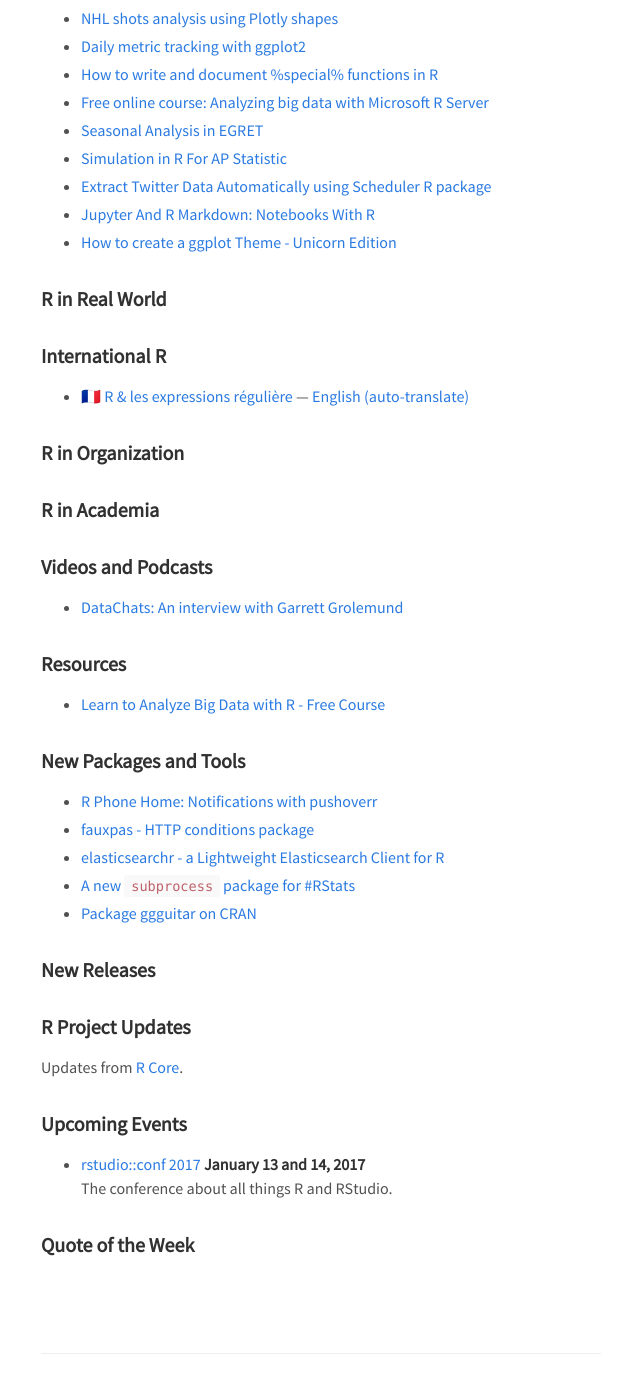
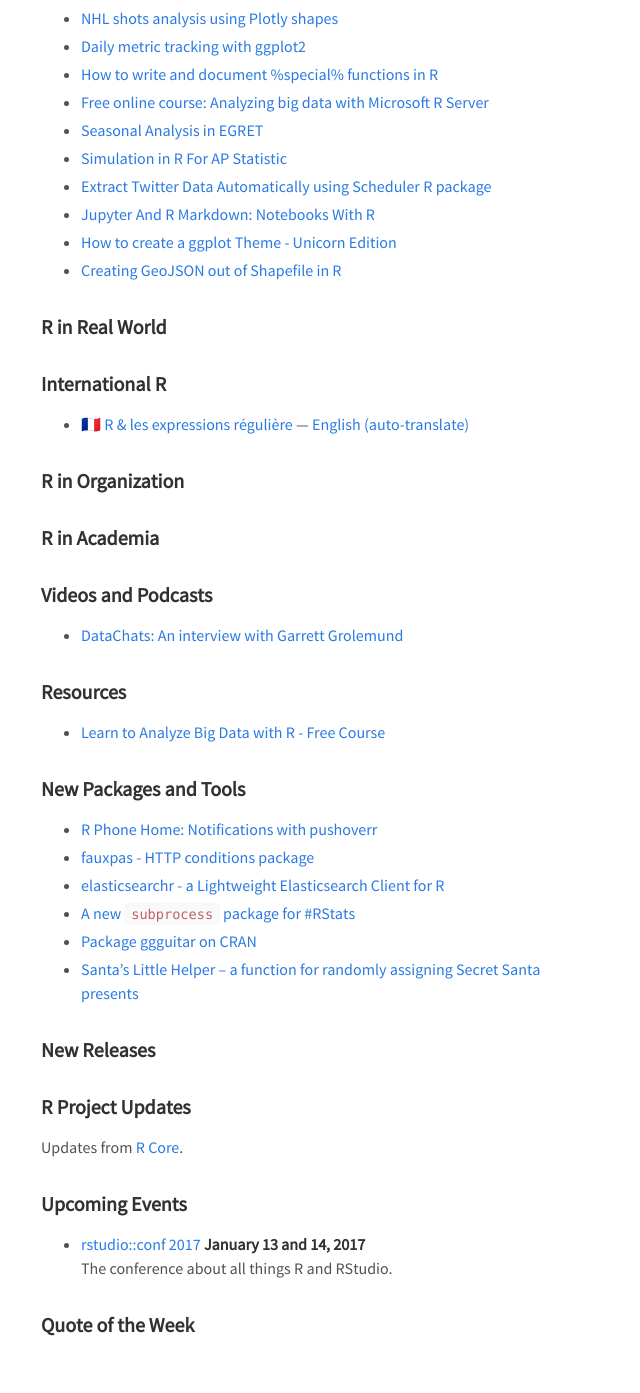
Before and after one commit to rweekly/rweekly.org, a Jekyll site: the page built from draft.md, in a window 1280 px wide and 1400 px high, scrolled down 381 px. Shown: the top 1393 px of the window, without its empty margins (319-959 px from the left). Built offline with Jekyll 4.4.1, drawn with Linux system fonts in a browser that asks for light colours; emoji names are drawn with the system emoji font; comment, search, counter and statistics services are not loaded.

Commit message:
Update draft.md

```diff
--- a/draft.md
+++ b/draft.md
@@ -22,6 +22,7 @@
 + [Extract Twitter Data Automatically using Scheduler R package](http://datascienceplus.com/extract-twitter-data-automatically-using-scheduler-r-package/)
 + [Jupyter And R Markdown: Notebooks With R](https://www.datacamp.com/community/blog/jupyter-notebook-r)
 + [How to create a ggplot Theme - Unicorn Edition](http://flovv.github.io/unicorn_ggplot_theme/)
++ [Creating GeoJSON out of Shapefile in R](https://blog.exploratory.io/creating-geojson-out-of-shapefile-in-r-40bc0005857d#.ykuv4dig6)
 
 
 
@@ -58,6 +59,7 @@
 + [elasticsearchr - a Lightweight Elasticsearch Client for R](https://alexioannides.com/2016/11/28/elasticsearchr-a-lightweight-elasticsearch-client-for-r/)
 + [A new `subprocess` package for #RStats](https://www.r-bloggers.com/a-new-subprocess-package-for-r)
 + [Package ggguitar on CRAN](http://www.r-chart.com/2016/11/package-ggguitar-on-cran.html)
++ [Santa’s Little Helper – a function for randomly assigning Secret Santa presents](https://amywhiteheadresearch.wordpress.com/2016/12/01/santas-little-helper/)
 
 ### New Releases
 
```
